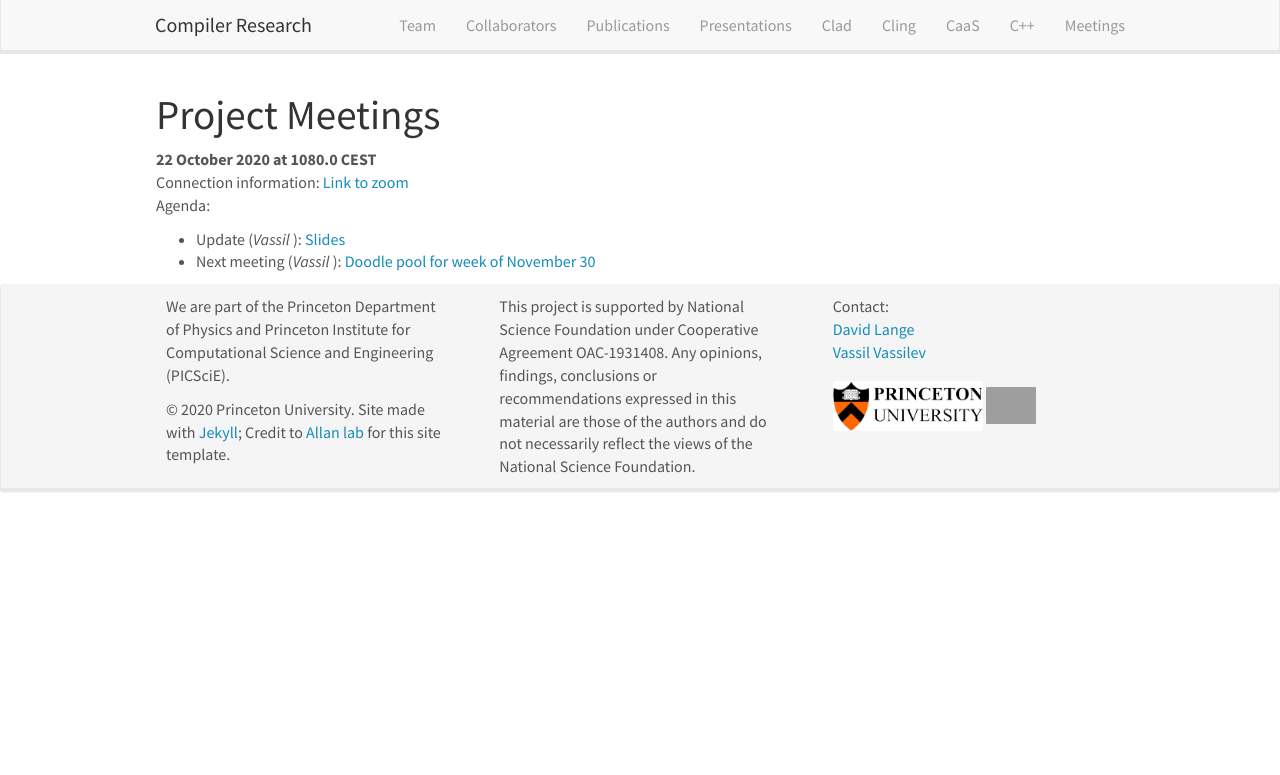
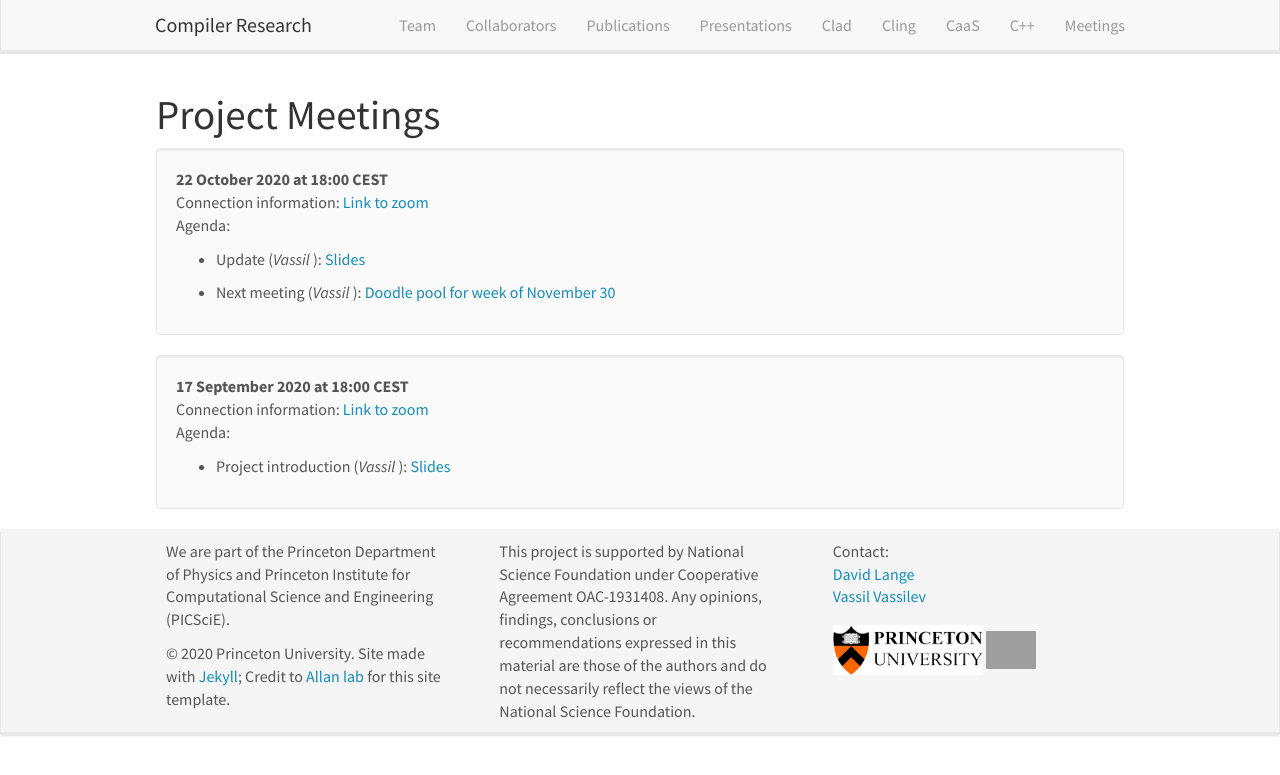
Before and after one commit to vgvassilev/clad, a Jekyll site: the page built from _pages/meetings.md, in a window 1280 px wide. Shown: the top 775 px of the page. Built offline with Jekyll 4.4.1, drawn with Linux system fonts in a browser that asks for light colours; nearby versions of some CDN libraries; grey boxes are pictures that could not be loaded.

Commit message:
add previous meeting; improve meeting page layout; work on news

```diff
--- a/_data/meetings.yml
+++ b/_data/meetings.yml
@@ -1,5 +1,5 @@
 - date: 22 October 2020
-  time_cest: 18:00
+  time_cest: "18:00"
   connect: "[Link to zoom](https://princeton.zoom.us/j/98806538025?pwd=Mjlnb2cvemdYYTM4TDVWNUNTNUNDUT09)"
   agenda:
     - title: Update
@@ -12,3 +12,13 @@
       link:
        url: Doodle
        display: Doodle pool for week of November 30
+
+- date: 17 September 2020
+  time_cest: "18:00"
+  connect: "[Link to zoom](https://princeton.zoom.us/j/98806538025?pwd=Mjlnb2cvemdYYTM4TDVWNUNTNUNDUT09)"
+  agenda:
+    - title: Project introduction
+      speaker: Vassil
+      link:
+       url: https://drive.google.com/file/d/1YF6B2VkeOGsWKz7GRZQTf-C0myq2Dh3I/view?usp=sharing
+       display: Slides
--- a/_data/news.yml
+++ b/_data/news.yml
@@ -6,3 +6,6 @@
 
 - date: 17. September 2020
   headline: "CaaS meeting 18:00"
+
+- date: 9. July 2020
+  headline: "[RFC on Clang-Repl on LLVM-Dev list](http://lists.llvm.org/pipermail/llvm-dev/2020-July/143257.html)"
--- a/_includes/news.html
+++ b/_includes/news.html
@@ -3,8 +3,7 @@
 <h4>News</h4>
 
 {% for article in site.data.news limit:9 %}
-{{ article.date }}
-<p>{{ article.headline }}</p>
+<b>{{ article.date }}</b> {{ article.headline | markdownify }}
 {% endfor %}
 
 <h4><a href="{{ site.url }}{{ site.baseurl }}/allnews.html">... see all News</a></h4>
--- a/_pages/meetings.md
+++ b/_pages/meetings.md
@@ -8,16 +8,15 @@ permalink: /meetings/
 
 
 # Project Meetings
-
-
 {% for meeting in site.data.meetings %}
 
-  <b>{{ meeting.date }} at {{meeting.time_cest}} CEST</b>  <br />
+ <div class="well">
+  <pubtit>{{ meeting.date }} at {{meeting.time_cest}} CEST</pubtit>
   Connection information: {{meeting.connect}} <br />
   Agenda:
-  <ul>
   {% for item in meeting.agenda %}
-  <li> {{item.title}} (<em>{{item.speaker}} </em>): <a href="{{ item.link.url }}">{{ item.link.display }}</a> </li>
+   * {{item.title}} (<em>{{item.speaker}} </em>): [{{ item.link.display }}]({{ item.link.url }})
   {% endfor %}
-  </ul>
+ </div>
+
 {% endfor %}
```
